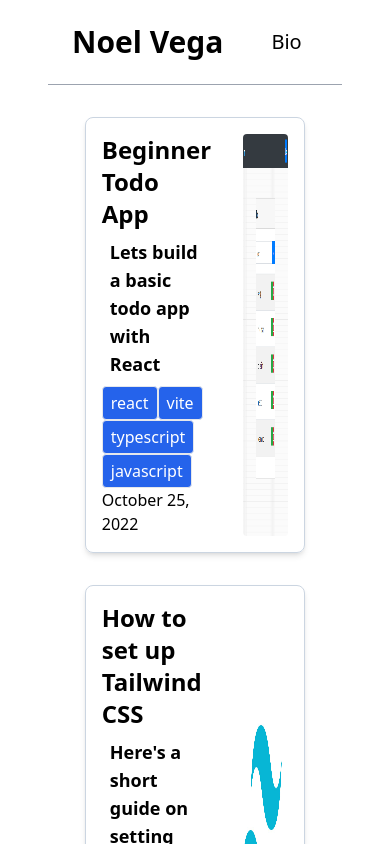
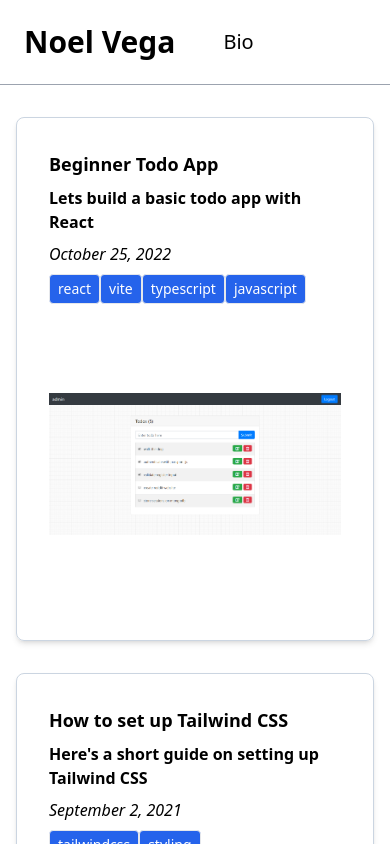
Before and after one commit to NoelVegaJr/nextjs-mdx-blog, a Next.js app: page / in a window 390 px wide. Shown: the top 844 px of the page. Built offline with nearby package versions, Linux system fonts and the light colour scheme.

Commit message:
responsive styles to post cards 1

```diff
--- a/src/components/Layout.tsx
+++ b/src/components/Layout.tsx
@@ -8,7 +8,7 @@ export interface ILayoutProps {
 export function Layout({ children }: ILayoutProps) {
   return (
     <>
-      <div className='h-screen w-screen mx-auto px-12'>
+      <div className='h-screen w-screen mx-auto sm:px-12'>
         <Nav />
         {children}
       </div>
--- a/src/pages/index.tsx
+++ b/src/pages/index.tsx
@@ -11,29 +11,36 @@ interface IHomeProps {
 }
 const Home = ({ posts }: IHomeProps) => {
   return (
-    <div className=' mt-8 flex flex-col gap-8 items-center '>
+    <div className=' mt-8 flex flex-col gap-8 items-center px-4 sm:px-12'>
       {posts.map((post: any, index: number) => {
         return (
           <Link href={'/blog/' + post.slug} passHref key={index}>
             <div
-              className='border border-slate-300 rounded-lg p-4 w-3/4 cursor-pointer shadow-md hover:shadow-lg hover:scale-105 duration-300
+              className='border border-slate-300 p-8 flex flex-col  rounded-lg  w-full max-w-5xl cursor-pointer shadow-md hover:shadow-lg hover:scale-105 duration-300
             '
             >
-              <header className='flex gap-8'>
-                <div className='w-3/4 flex flex-col justify-between'>
-                  <div>
-                    <h5 className='text-2xl'>
+              <header className='mb-2'>
+                <h5 className=' text-lg md:text-2xl'>
                   <strong>{post.frontMatter.title}</strong>
                 </h5>
-                    <p className='text-lg p-2 font-semibold'>
+              </header>
+
+              <main className='w-full flex flex-col items-center  justify-between gap-4'>
+                <div className='h-full w-full flex flex-col md:flex-row justify-between gap-4 '>
+                  <div className='flex flex-col md:flex-row md:w-full justify-between gap-4'>
+                    <div className='flex flex-col '>
+                      <p className='font-semibold mb-2'>
                         {post.frontMatter.description}
                       </p>
+                      <div className='flex flex-col gap-2'>
+                        <i className=''>{post.frontMatter.date}</i>
+
                         <div className='flex flex-wrap'>
                           {post.frontMatter.tags.map((tag: string) => {
                             return (
                               <div
                                 key={post.frontMatter.title}
-                            className='bg-blue-600 w-fit px-2 py-1 text-white rounded border hover:brightness-110 duration-300'
+                                className='bg-blue-600 w-fit text-sm px-2 py-1 text-white rounded border hover:brightness-110 duration-300'
                               >
                                 {tag}
                               </div>
@@ -41,17 +48,19 @@ const Home = ({ posts }: IHomeProps) => {
                           })}
                         </div>
                       </div>
-                  <p className=''>{post.frontMatter.date}</p>
                     </div>
+                    <div className='relative h-72 w-full md:w-1/2'>
                       <Image
                         src={post.frontMatter.thumbnailUrl}
                         alt='thumbnail'
-                  width={500}
-                  height={400}
-                  objectFit='fill'
-                  className='rounded w-1/5'
+                        layout='fill'
+                        objectFit='contain'
+                        className='rounded w-full absolute'
                       />
-              </header>
+                    </div>
+                  </div>
+                </div>
+              </main>
             </div>
           </Link>
         );
```
Lines whose indentation alone changed are shown as unchanged.
